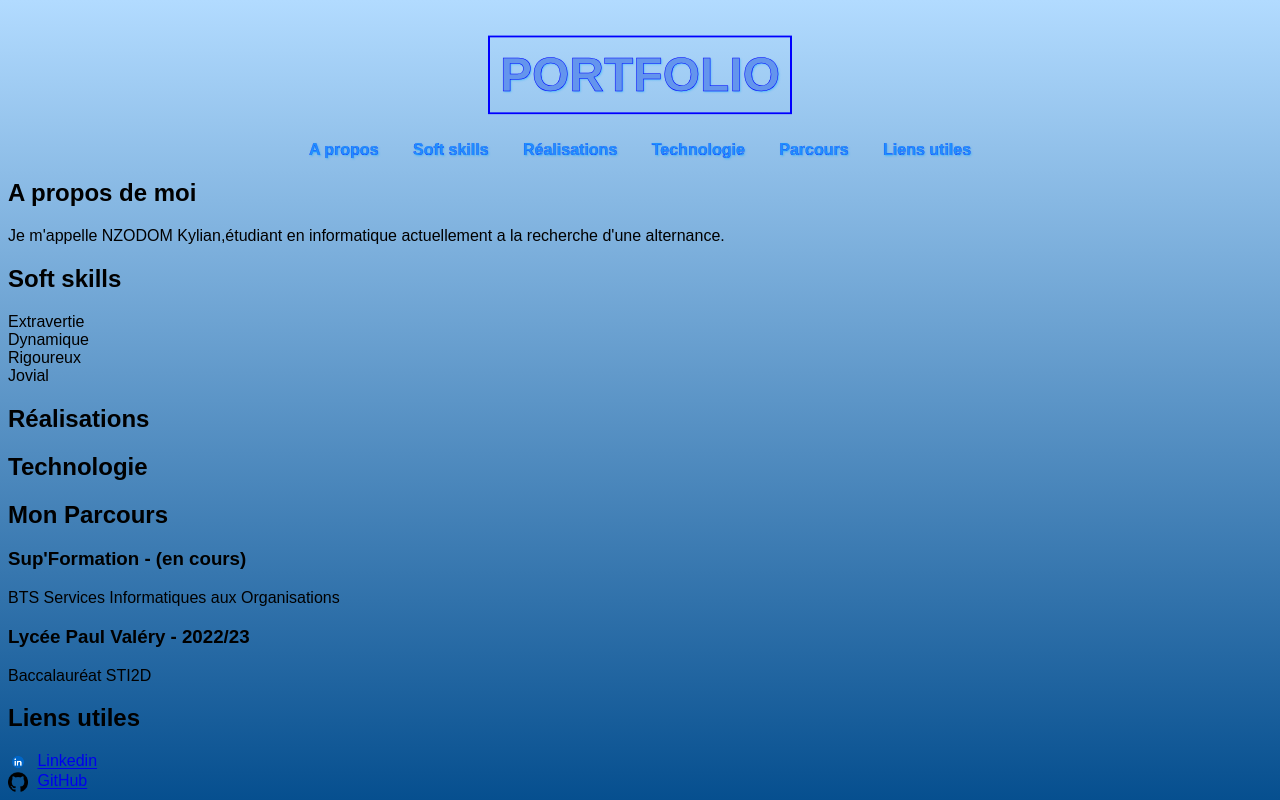
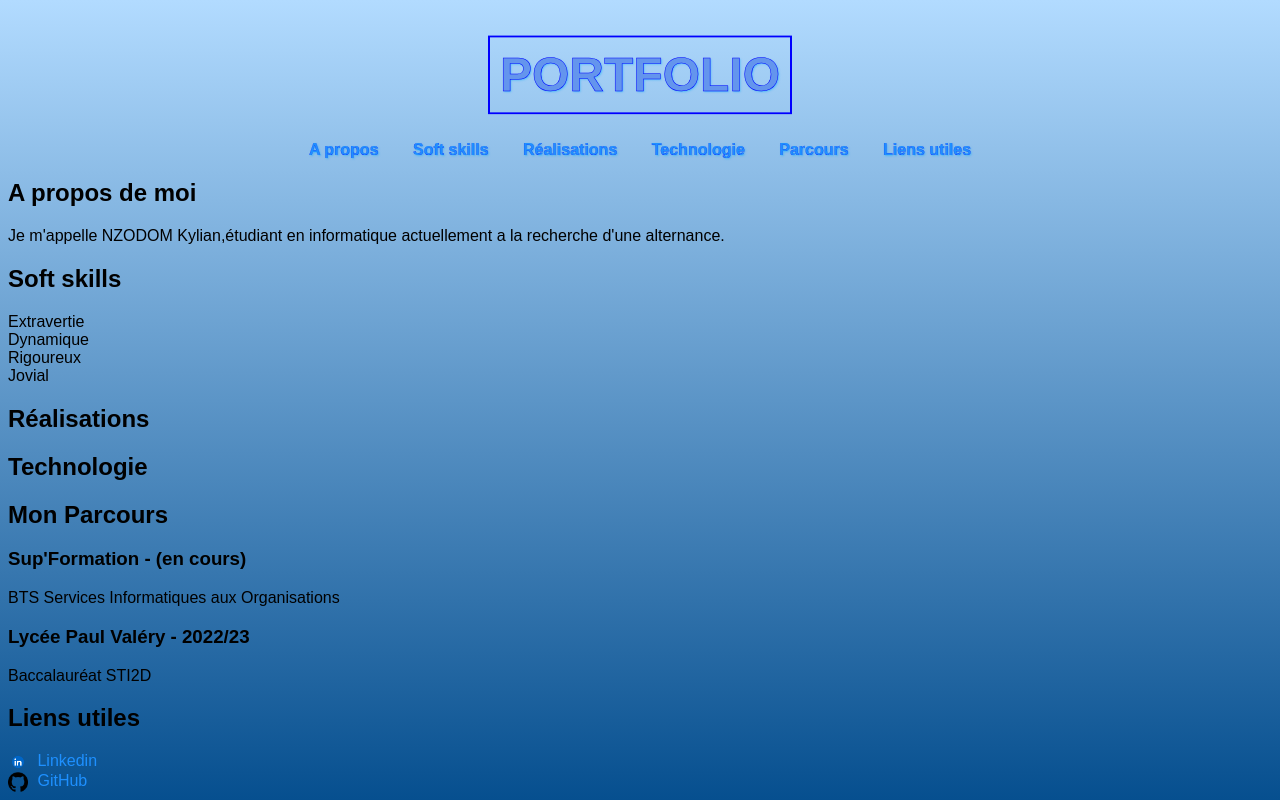
Before and after one commit to Kylian-17/Portfolio, a plain HTML site: page index.html in a window 1280 px wide. Drawn offline with Linux system fonts and the light colour scheme.

Commit message:
modification de la couleur des liens

```diff
--- a/Asset/style.css
+++ b/Asset/style.css
@@ -59,6 +59,7 @@ body {
 p {
   color: rgb(0, 0, 0);
 }
-footer {
-  color: black;
+a {
+  color: dodgerblue;
+  text-decoration: none;
 }
```
